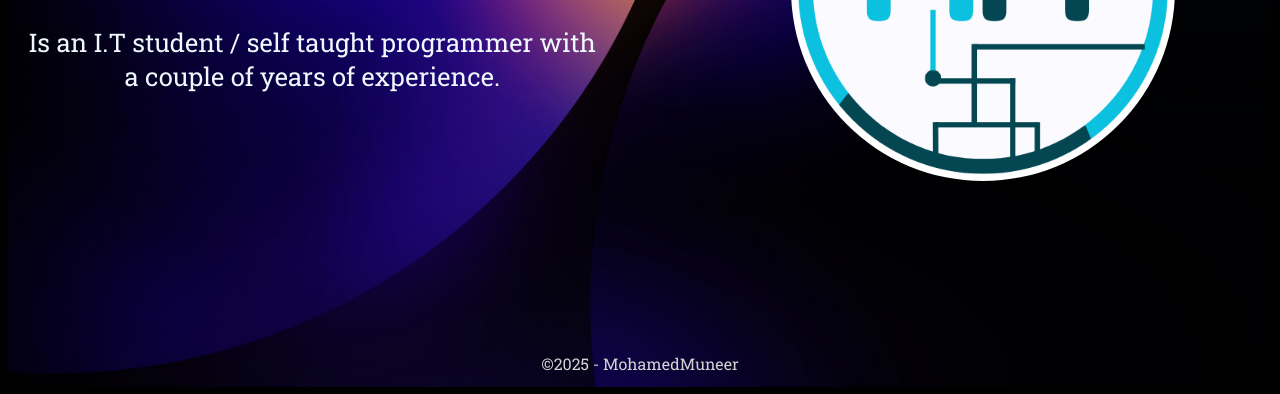
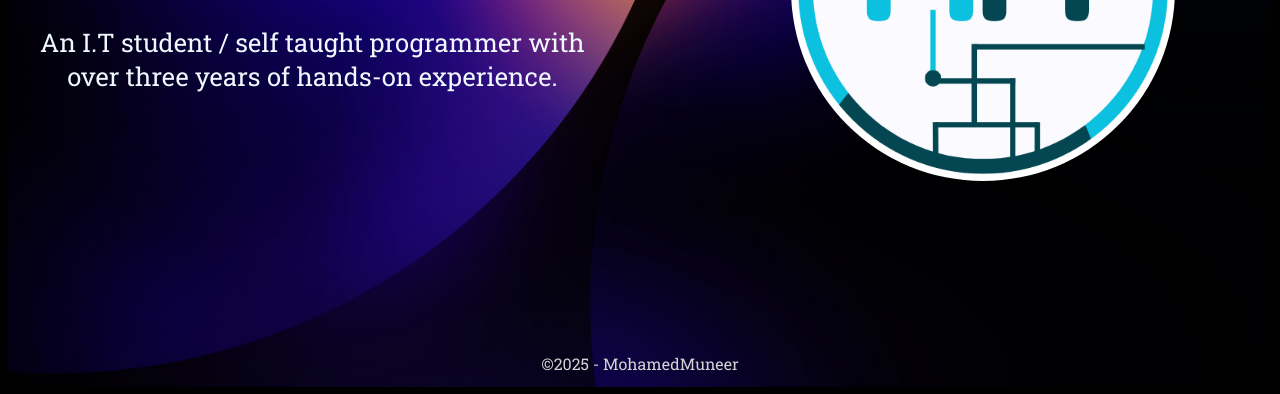
Before and after one commit to moemun21/Portfolio, a plain HTML site: page index.html in a window 1280 px wide. Shown: the part 406-800 px from the top of the page. Drawn offline with Linux system fonts and the light colour scheme.

Commit message:
Update index.html

```diff
--- a/index.html
+++ b/index.html
@@ -51,7 +51,7 @@
     <div class="main">
         <div class="personal_info fade-in-left">
             <h1>Mohamed Muneer</h1>
-            <p>Is an I.T student / self taught programmer with a couple of years of experience.</p>
+            <p>An I.T student / self taught programmer with over three years of hands-on experience.</p>
         </div>
         <div class="personal_img fade-in-right"><img src="assets/pics/MM.png" alt="a picture of mohamed muneer"></div>
     </div>
```
